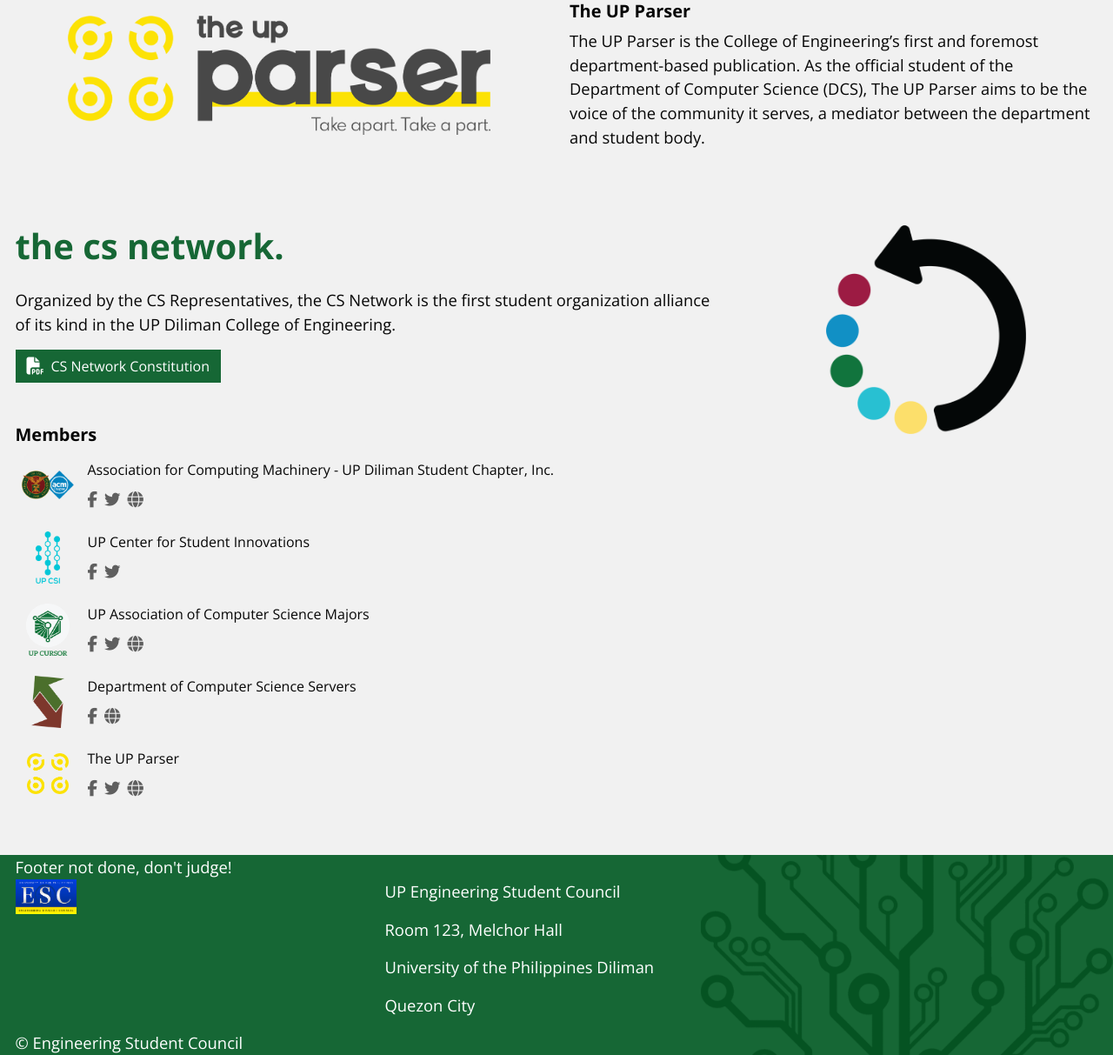
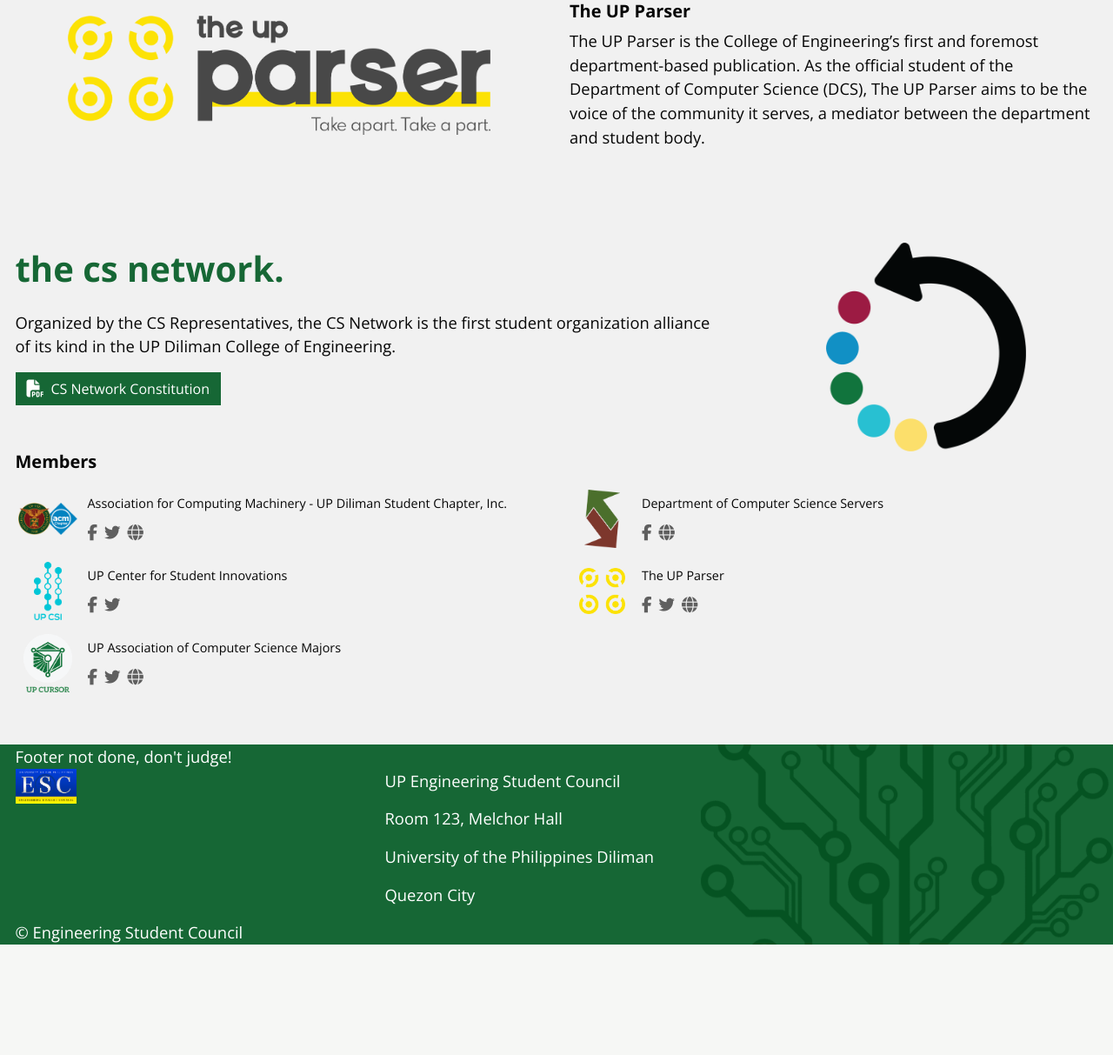
Before and after one commit to upd-csreps/upd_csreps, a Django app: page /index/ in a window 1280 px wide. Shown: the part 4190-5403 px from the top of the page at 87% size. After the commit the page ends 5276 px from the top, so only its background shows below. Run offline with Django 3.2, Linux system fonts and the light colour scheme; data that the repository does not hold is empty; some libraries are stand-ins or nearby versions.

Commit message:
2 column layout cs network

```diff
--- a/main/static/main/css/style.css
+++ b/main/static/main/css/style.css
@@ -212,21 +212,20 @@ body{
 	margin: 0;
 }
 
-
 .cs-net-mems .cs-net-org{
 	height: 75px;
 	width: 75px;
 }
 
 .cs-net-mems .cs-net-org img{
-	max-width: 80%;
-	max-height: 80%;
+	max-width: 90%;
+	max-height: 90%;
 }
 
 
 .cs-net-mems p{
 	margin-bottom: 0.5rem;
-	font-size: 1rem;
+	font-size: 0.9rem;
 }
 
 .btn{
--- a/main/templates/main/index.html
+++ b/main/templates/main/index.html
@@ -212,12 +212,12 @@
 				</div>
 			</div>
 
-			<div class="my-5">
-				<div class="row my-3">
-					<div class="col-lg-4 d-flex order-2">
+			<div class="my-5 pt-1">
+				<div class="row mt-3">
+					<div class="col-lg-4 d-flex order-2 my-auto">
 						<img class="mx-auto" src="{% static 'main/images/cs-net-logo.png' %}" style="height: 15rem">
 					</div>
-					<div class="col-lg-8 order-1">
+					<div class="col-lg-8 order-1 my-auto">
 						<h1 class="font-weight-bold mb-4">
 							<span class="text-green">the cs network.</span>
 						</h1>
@@ -230,8 +230,11 @@
 								<span class="my-auto">CS Network Constitution</span>
 							</button>
 						</a>
+					</div>
+				</div>
 				<h5 class="font-weight-bold">Members</h5>
-						<div class="cs-net-mems mt-2">
+				<div class="cs-net-mems row mt-3">
+					<div class="col-lg-6">
 						<div class="d-flex mb-2">
 							<div class="cs-net-org d-flex mr-2" class="my-auto">
 								<img src="{% static 'main/images/acm-sm.png' %}" class="m-auto">
@@ -286,6 +289,8 @@
 								</div>
 							</div>
 						</div>
+					</div>
+					<div class="col-lg-6">
 						<div class="d-flex mb-2">
 							<div class="cs-net-org d-flex mr-2" class="my-auto">
 								<img src="{% static 'main/images/dcss-sm.png' %}" class="m-auto">
@@ -318,7 +323,6 @@
 									<a href="http://theupparser.wordpress.com" target="_blank">
 										<i class="fas fa-globe"></i>
 									</a>
-									</div>
 								</div>
 							</div>
 						</div>
```
Lines whose indentation alone changed are shown as unchanged.
